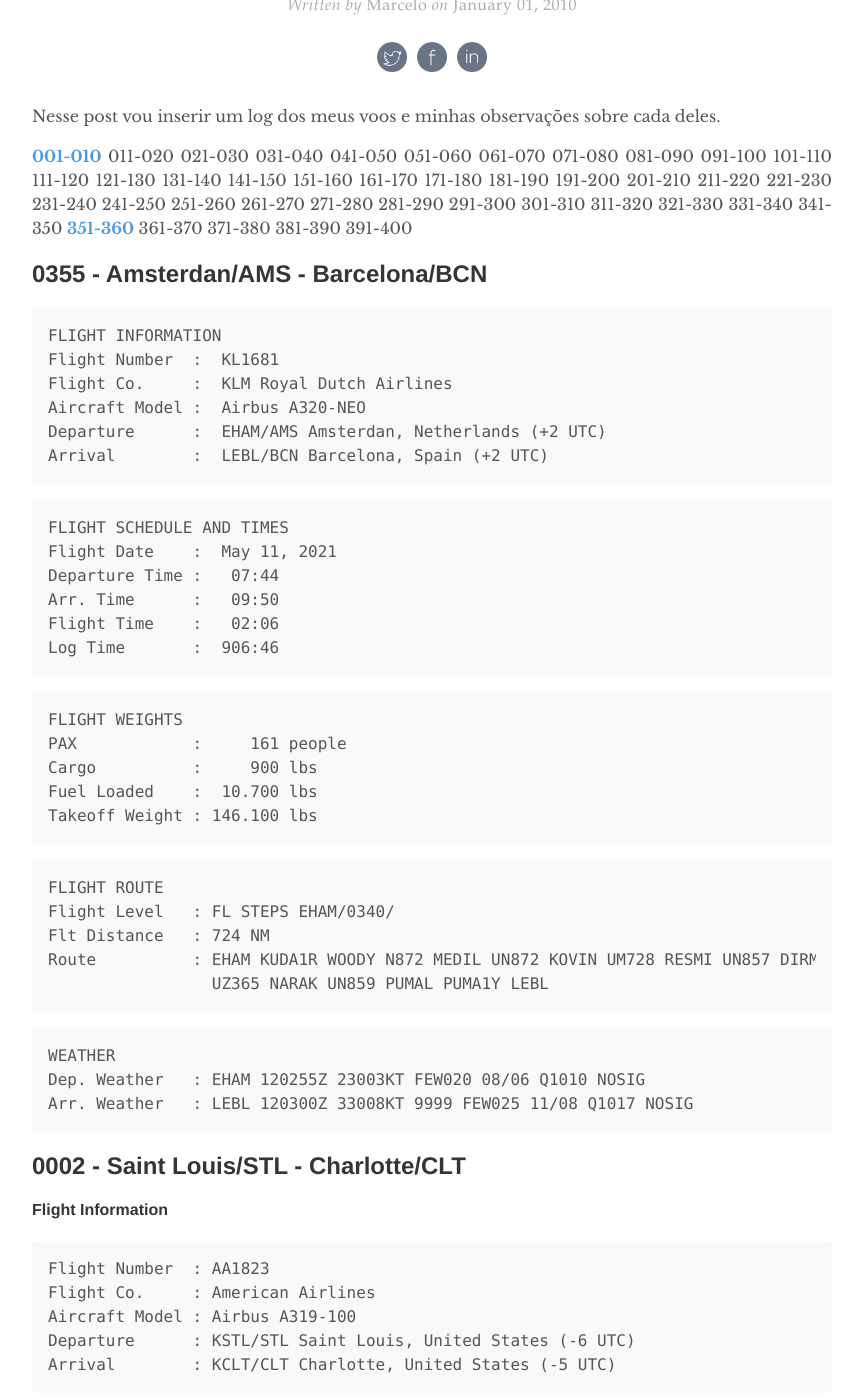
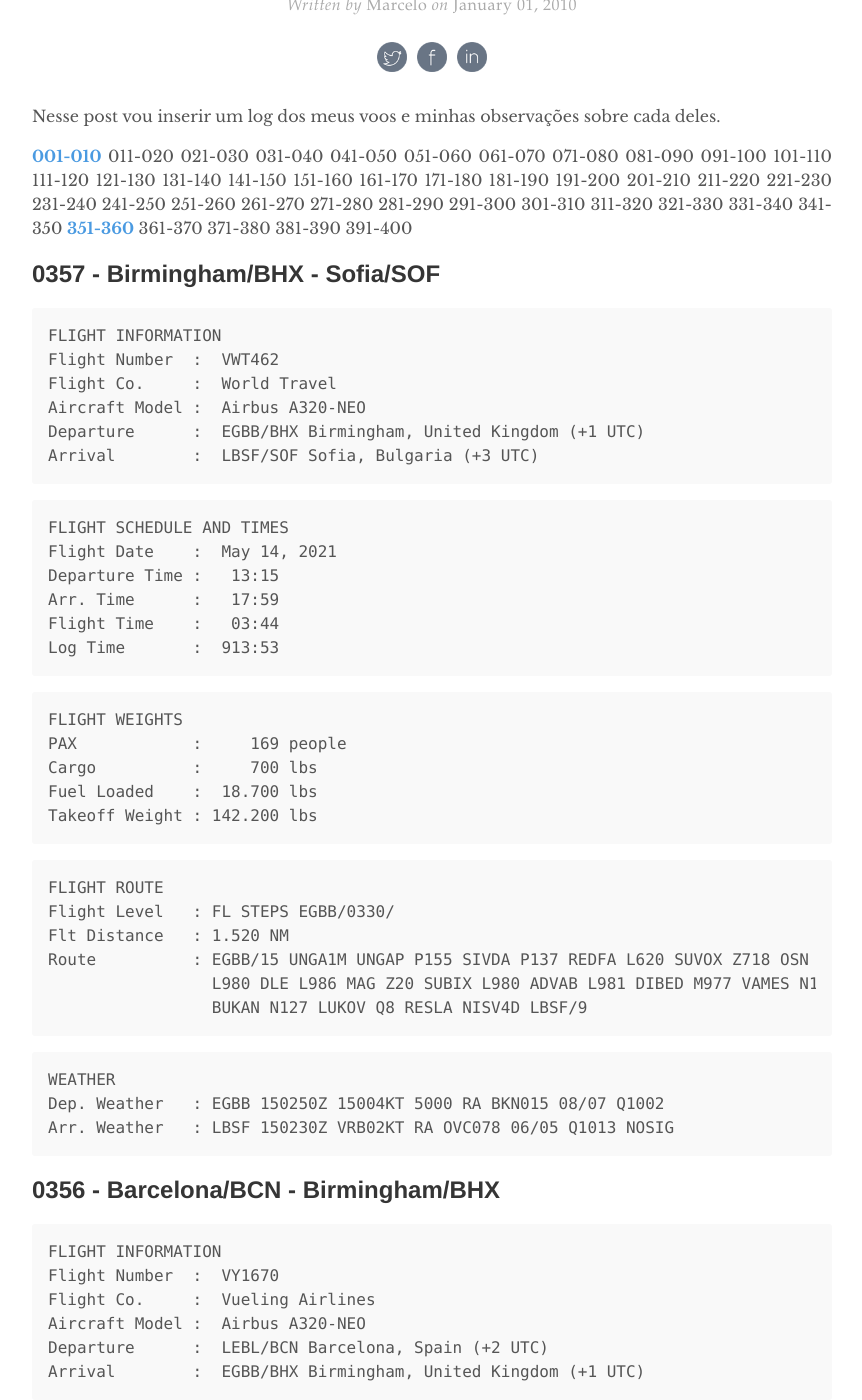
Before and after one commit to marcelocamera/marcelocamera.github.io, a Jekyll site: the page built from _posts/2010-01-01-flight-logbook.md, in a window 1280 px wide and 1400 px high, scrolled down 263 px. Shown: the whole window, without its empty margins (208-1070 px from the left). Built offline with Jekyll 4.4.1, drawn with Linux system fonts in a browser that asks for light colours; comment, search, counter and statistics services are not loaded; some of the changed text lies outside the part shown.

Commit message:
Update 2010-01-01-flight-logbook.md

```diff
--- a/_posts/2010-01-01-flight-logbook.md
+++ b/_posts/2010-01-01-flight-logbook.md
@@ -9,12 +9,88 @@ excerpt_separator: <!--more-->
 Nesse post vou inserir um log dos meus voos e minhas observações sobre cada deles.
 <!--more-->
 
-<a href="#de1a10"><b>001-010</b></a> 011-020 021-030 031-040 041-050 051-060 061-070 071-080 081-090 091-100
+<a href="#001"><b>001-010</b></a> 011-020 021-030 031-040 041-050 051-060 061-070 071-080 081-090 091-100
 101-110 111-120 121-130 131-140 141-150 151-160 161-170 171-180 181-190 191-200
 201-210 211-220 221-230 231-240 241-250 251-260 261-270 271-280 281-290 291-300
 301-310 311-320 321-330 331-340 341-350 <a href="#351"><b>351-360</b></a> 361-370 371-380 381-390 391-400
 
-<section id ="361"></section>
+<!--- De 351 a 360 --->
+<section id ="351"></section>
+## 0357 - Birmingham/BHX - Sofia/SOF
+{% highlight markdown %}
+FLIGHT INFORMATION
+Flight Number  :  VWT462
+Flight Co.     :  World Travel
+Aircraft Model :  Airbus A320-NEO
+Departure      :  EGBB/BHX Birmingham, United Kingdom (+1 UTC)
+Arrival        :  LBSF/SOF Sofia, Bulgaria (+3 UTC)
+{% endhighlight %}
+{% highlight markdown %}
+FLIGHT SCHEDULE AND TIMES
+Flight Date    :  May 14, 2021
+Departure Time :   13:15
+Arr. Time      :   17:59
+Flight Time    :   03:44
+Log Time       :  913:53
+{% endhighlight %}
+{% highlight markdown %}
+FLIGHT WEIGHTS
+PAX            :     169 people
+Cargo          :     700 lbs
+Fuel Loaded    :  18.700 lbs
+Takeoff Weight : 142.200 lbs
+{% endhighlight %}
+{% highlight markdown %}
+FLIGHT ROUTE
+Flight Level   : FL STEPS EGBB/0330/
+Flt Distance   : 1.520 NM
+Route          : EGBB/15 UNGA1M UNGAP P155 SIVDA P137 REDFA L620 SUVOX Z718 OSN
+                 L980 DLE L986 MAG Z20 SUBIX L980 ADVAB L981 DIBED M977 VAMES N164
+                 BUKAN N127 LUKOV Q8 RESLA NISV4D LBSF/9
+{% endhighlight %}
+{% highlight markdown %}
+WEATHER
+Dep. Weather   : EGBB 150250Z 15004KT 5000 RA BKN015 08/07 Q1002
+Arr. Weather   : LBSF 150230Z VRB02KT RA OVC078 06/05 Q1013 NOSIG
+{% endhighlight %}
+
+## 0356 - Barcelona/BCN - Birmingham/BHX
+{% highlight markdown %}
+FLIGHT INFORMATION
+Flight Number  :  VY1670
+Flight Co.     :  Vueling Airlines
+Aircraft Model :  Airbus A320-NEO
+Departure      :  LEBL/BCN Barcelona, Spain (+2 UTC)
+Arrival        :  EGBB/BHX Birmingham, United Kingdom (+1 UTC)
+{% endhighlight %}
+{% highlight markdown %}
+FLIGHT SCHEDULE AND TIMES
+Flight Date    :  May 12, 2021
+Departure Time :   13:52
+Arr. Time      :   14:56
+Flight Time    :   02:04
+Log Time       :  910:09
+{% endhighlight %}
+{% highlight markdown %}
+FLIGHT WEIGHTS
+PAX            :     169 people
+Cargo          :     700 lbs
+Fuel Loaded    :  11.100 lbs
+Takeoff Weight : 139.900 lbs
+{% endhighlight %}
+{% highlight markdown %}
+FLIGHT ROUTE
+Flight Level   : FL STEPS LEBL/0340/
+Flt Distance   : 779 NM
+Route          : LEBL/25R OKAB1C OKABI UN861 DIKRO UM185 OCK Q3 HEMEL T420 BUZAD L10
+                 HON EGBB/33
+{% endhighlight %}
+{% highlight markdown %}
+WEATHER
+Dep. Weather   : LEBL 130230Z 31007KT CAVOK 17/06 Q1013 NOSIG
+Arr. Weather   : EGBB 130250Z 04004KT RA OVC010 09/07 Q1007
+{% endhighlight %}
+
 ## 0355 - Amsterdan/AMS - Barcelona/BCN
 {% highlight markdown %}
 FLIGHT INFORMATION
@@ -52,7 +128,80 @@ Dep. Weather   : EHAM 120255Z 23003KT FEW020 08/06 Q1010 NOSIG
 Arr. Weather   : LEBL 120300Z 33008KT 9999 FEW025 11/08 Q1017 NOSIG
 {% endhighlight %}
 
-<section id ="de1a10"></section>
+<!--- De 001 a 010 --->
+<section id ="001"></section>
+## 0004 - New York/JFK - Chicago/ORD
+#### Flight Information
+{% highlight markdown %}
+Flight Number  : AA2270
+Flight Co.     : American Airlines
+Aircraft Model : Boeing 737-800
+Departure      : KJFK/JFK New York, United States (-5 UTC)
+Arrival        : KORD/ORD Chicago, United States (-6 UTC)
+{% endhighlight %}
+#### Flight Schedule
+{% highlight markdown %}
+Flight Date    : January 8, 2017
+Departure Time : 17:10
+Arr. Time      : 19:09
+Flight Time    : 2:59
+Log Time       : 11:10
+{% endhighlight %}
+#### Flight Weights
+{% highlight markdown %}
+PAX            : 158 people
+Cargo          : 500 lbs
+Fuel Loaded    : 22.100 lbs
+Takeoff Weight : 150.100 lbs
+{% endhighlight %}
+#### Flight Route
+{% highlight markdown %}
+Flight Level   : FL STEPS KJFK/0360/
+Flt Distance   : 866 NM
+Route          : KCLT/36C BARMY4 TYI DCT ORF J121 SIE CAMRN4 KJFK/31L
+{% endhighlight %}
+#### Flight Weather
+{% highlight markdown %}
+Dep. Weather   : KJFK 082051Z 28013KT 10SM SCT047 BKN060 M04/M18 A3035
+Arr. Weather   : KORD 090051Z 18008KT 10SM SCT120 BKN150 OVC200 M10/M17 A3052
+{% endhighlight %}
+
+## 0003 - Charlotte/CLT - New York/JFK
+#### Flight Information
+{% highlight markdown %}
+Flight Number  : AA1972
+Flight Co.     : American Airlines
+Aircraft Model : Airbus A319-100
+Departure      : KCLT/CLT Charlotte, United States (-5 UTC)
+Arrival        : KJFK/JFK New York, United States (-5 UTC)
+{% endhighlight %}
+#### Flight Schedule
+{% highlight markdown %}
+Flight Date    : January 1, 2017
+Departure Time : 16:06
+Arr. Time      : 19:01
+Flight Time    : 2:55
+Log Time       : 8:11
+{% endhighlight %}
+#### Flight Weights
+{% highlight markdown %}
+PAX            : 175 people
+Cargo          : 100 lbs
+Fuel Loaded    : 15.300 lbs
+Takeoff Weight : 151.100 lbs
+{% endhighlight %}
+#### Flight Route
+{% highlight markdown %}
+Flight Level   : FL STEPS KCLT/0350
+Flt Distance   : 474 NM
+Route          : KCLT/36C BARMY4 TYI DCT ORF J121 SIE CAMRN4 KJFK/31L
+{% endhighlight %}
+#### Flight Weather
+{% highlight markdown %}
+Dep. Weather   : KCLT 012052Z 09005KT 2SM -RA BR OVC004 09/08 A3018
+Arr. Weather   : KJFK 012351Z 00000KT 10SM CLR 06/M09 A3036
+{% endhighlight %}
+
 ## 0002 - Saint Louis/STL - Charlotte/CLT
 #### Flight Information
 {% highlight markdown %}
@@ -88,7 +237,6 @@ Route          : KSTL/30L JHART6 DOBLR DCT CAROL J134 FLM DCT TAFTT PARQR3 KCLT/
 Dep. Weather   : KSTL 011451Z 29006KT 10SM FEW250 00/M04 A3009
 Arr. Weather   : KCLT 011451Z 24006KT 2SM BR SCT002 OVC014 06/05 A3021
 {% endhighlight %}
-
 
 ## 0001 - Phoenix/PHX - Saint Louis/STL
 #### Flight Information
```
